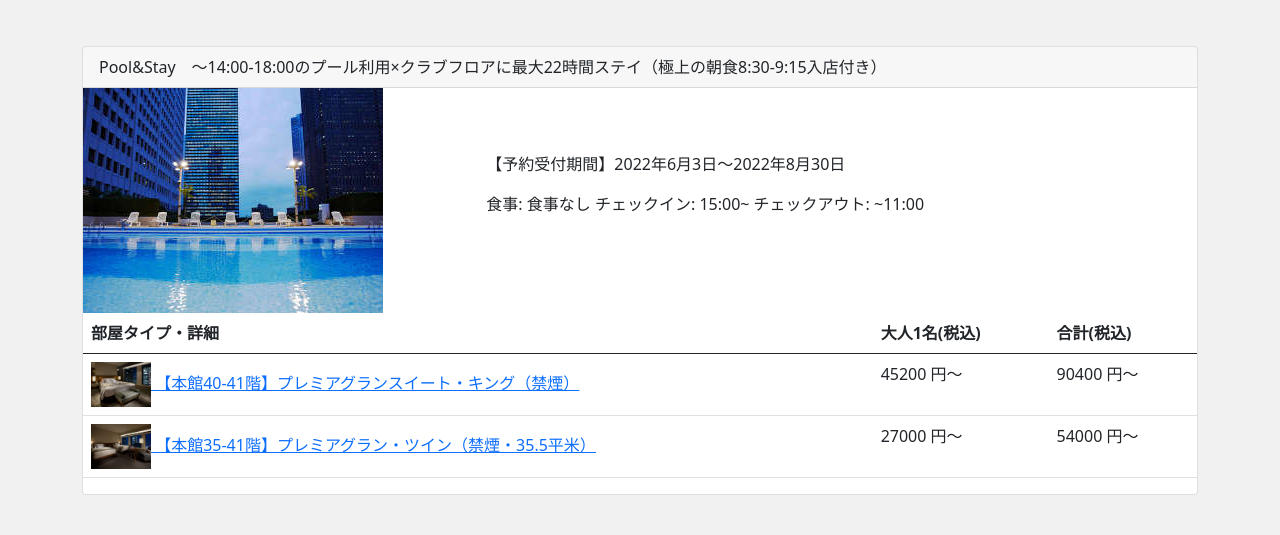
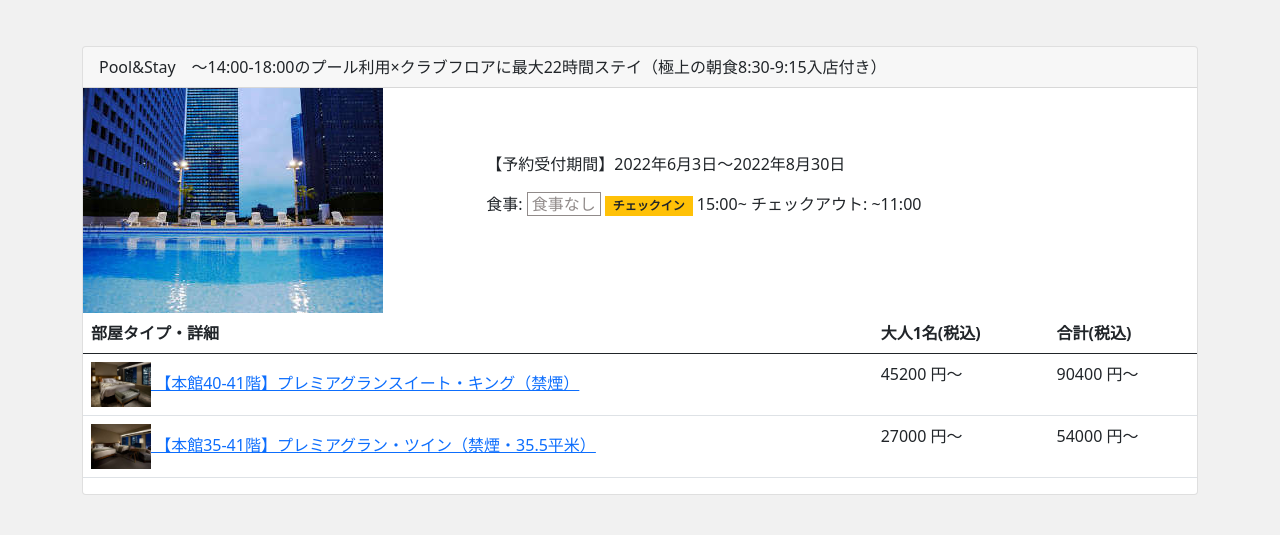
Before and after one commit to Ko-Ta07/HotelReservationApplication, a Django app: page /hotel/1/plan/ in a window 1280 px wide. Shown: the part 154-689 px from the top of the page. Run offline with Django 4.2, Linux system fonts and the light colour scheme; data comes from the database, SQL or seed files in the repository; some libraries are stand-ins or nearby versions.

Commit message:
プラン画面のデザイン調整例

```diff
--- a/app/static/css/style.css
+++ b/app/static/css/style.css
@@ -101,3 +101,9 @@ main {
     height: 250px;
     object-fit: contain;
 }
+
+.p-mealType__value {
+    border: 1px solid #918b8a;
+    color:#918b8a;
+    padding:0 4px;
+}
--- a/app/templates/app/plan.html
+++ b/app/templates/app/plan.html
@@ -19,7 +19,7 @@
                 <div class="card-body">
                   <h5 class="card-title"></h5>
                   <p class="card-text">【予約受付期間】{{ plan.start_reception }}〜{{ plan.end_reception }}</p>
-                  <p class="card-text">食事: {{ plan.get_meal_display }}  チェックイン: {{ plan.checkin }}~  チェックアウト: ~{{ plan.checkout }}</p>
+                  <p class="card-text">食事: <span class="p-mealType__value">{{ plan.get_meal_display }}</span>  <span class="badge bg-warning text-dark" style="border-radius:unset;">チェックイン</span> {{ plan.checkin }}~  チェックアウト: ~{{ plan.checkout }}</p>
                   <p class="card-text"><small class="text-muted">{{ plan.short_description }}</small></p>
                 </div>
               </div>
```
